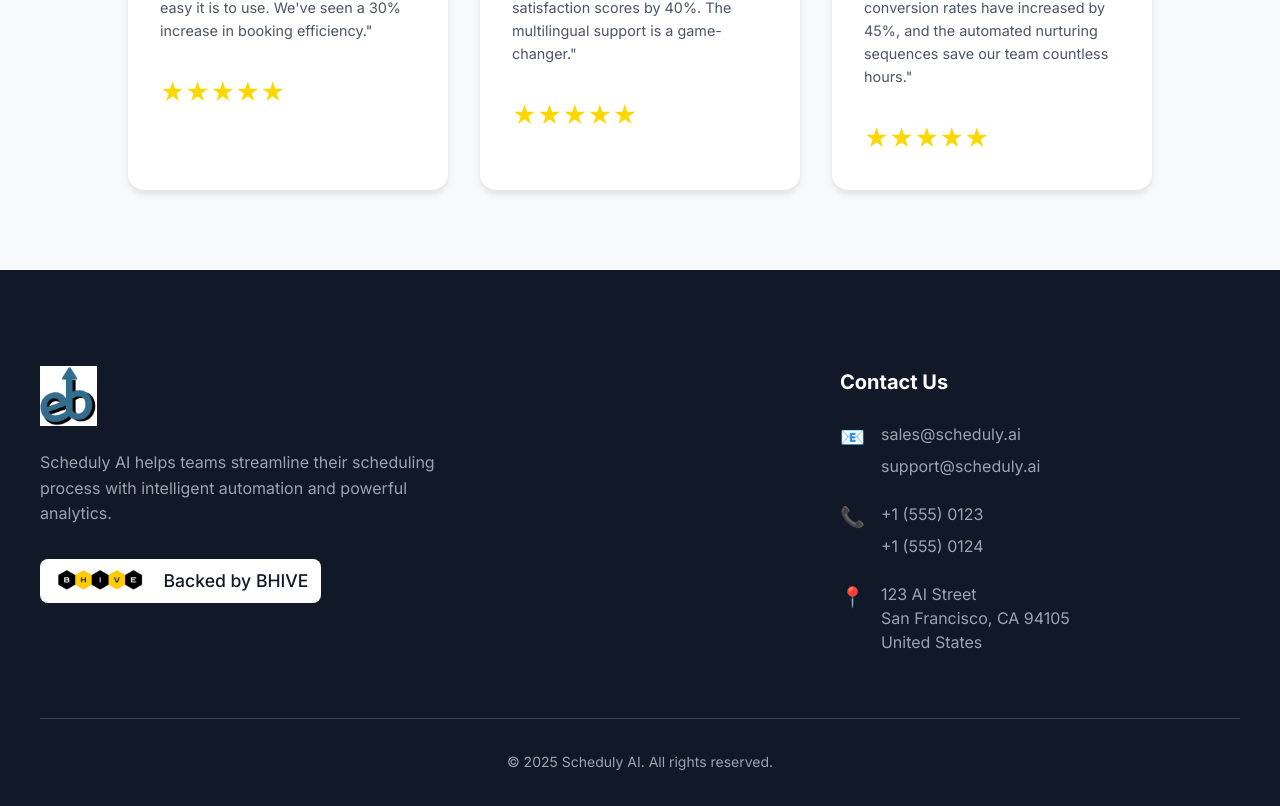
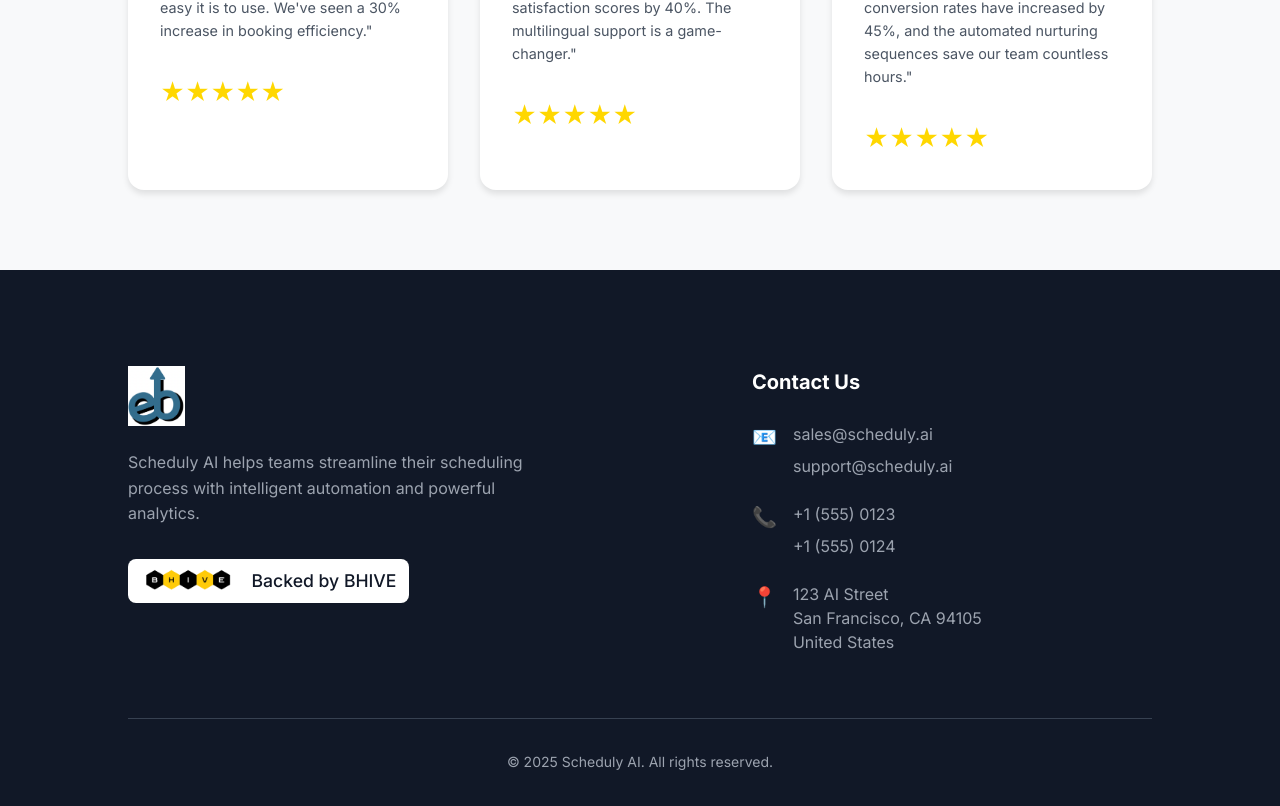
Before and after one commit to Jannatt22/Scheduly-AI, a React (Create React App) app: page / in a window 1280 px wide. Shown: the part 3120-3926 px from the top of the page. Built offline with nearby package versions, Linux system fonts and the light colour scheme.

Commit message:
Update footer padding to be equal on both sides

```diff
--- a/src/App.css
+++ b/src/App.css
@@ -317,7 +317,7 @@ body {
 .footer {
   background: var(--bg-dark);
   color: var(--white);
-  padding: 6rem 2rem 2rem;
+  padding: 6rem 10% 2rem;
 }
 
 .footer-content {
@@ -426,7 +426,7 @@ body {
 .footer-bottom {
   max-width: 1200px;
   margin: 2rem auto 0;
-  padding-top: 2rem;
+  padding: 2rem 10% 0;
   border-top: 1px solid #374151;
   text-align: center;
 }
```
